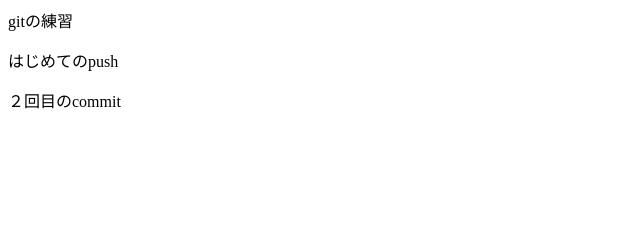
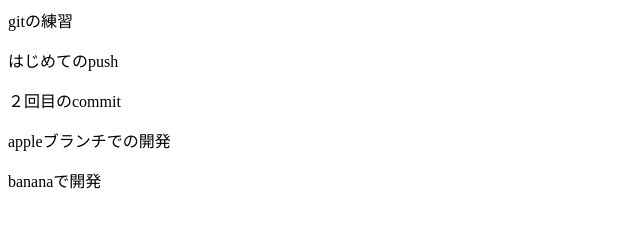
Before and after one commit to Yuki1511/git_practice, a plain HTML site: page index.html in a window 1280 px wide. Shown: the whole page, without its empty margins (0-640 px from the left). Drawn offline with Linux system fonts and the light colour scheme.

Commit message:
バナナ

```diff
--- a/index.html
+++ b/index.html
@@ -1,3 +1,5 @@
 <p>gitの練習</p>
 <p>はじめてのpush</p>
 <p>２回目のcommit</p>
+<p>appleブランチでの開発</p>
+<p>bananaで開発</p>
```
